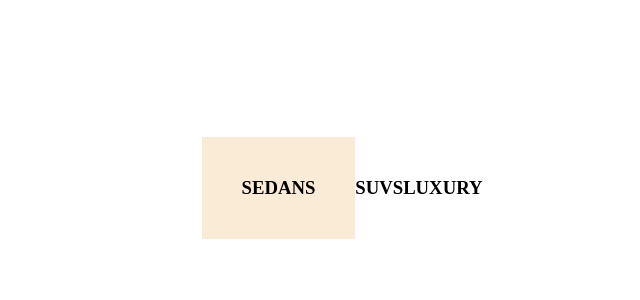
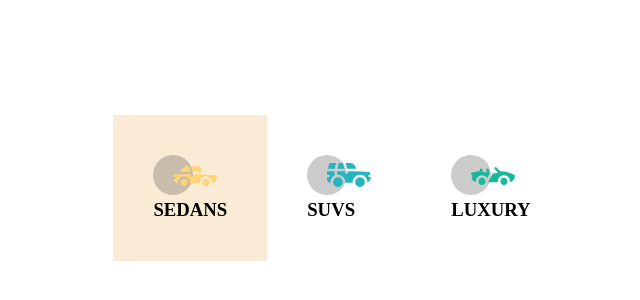
Before and after one commit to kent26pg-lab/html-css-oppgave-uke2, a plain HTML site: page index.html in a window 1280 px wide. Shown: the part 212-512 px from the top of the page, without its empty margins (298-938 px from the left). Drawn offline with Linux system fonts and the light colour scheme.

Commit message:
added icon on each box

```diff
--- a/index.html
+++ b/index.html
@@ -9,16 +9,19 @@
   <body>
     <div class="container">
     <div class="box, sedan">
+        <img src="images/icon-sedans.svg" alt="icon of a sedan car">
       <h3>SEDANS</h3>
       <p></p>
       <p></p>
     </div>
-    <div class="box">
+    <div class="box, suv">
+    <img src="images/icon-suvs.svg" alt="icon of a suv car">
       <h3>SUVS</h3>
       <p></p>
       <p></p>
     </div>
-    <div class="box">
+    <div class="box, luxury">
+        <img src="images/icon-luxury.svg" alt="icon of a luxury car">
       <h3>LUXURY</h3>
       <p></p>
       <p></p>
--- a/style.css
+++ b/style.css
@@ -21,3 +21,9 @@ body {
     background-color: antiquewhite;
     padding: 40px;
 }
+.suv {
+padding: 40px;
+}
+.luxury {
+padding: 40px;
+}
```
Also changed, not shown: images/favicon-32x32.png (added), images/icon-luxury.svg (added), images/icon-sedans.svg (added), images/icon-suvs.svg (added).
